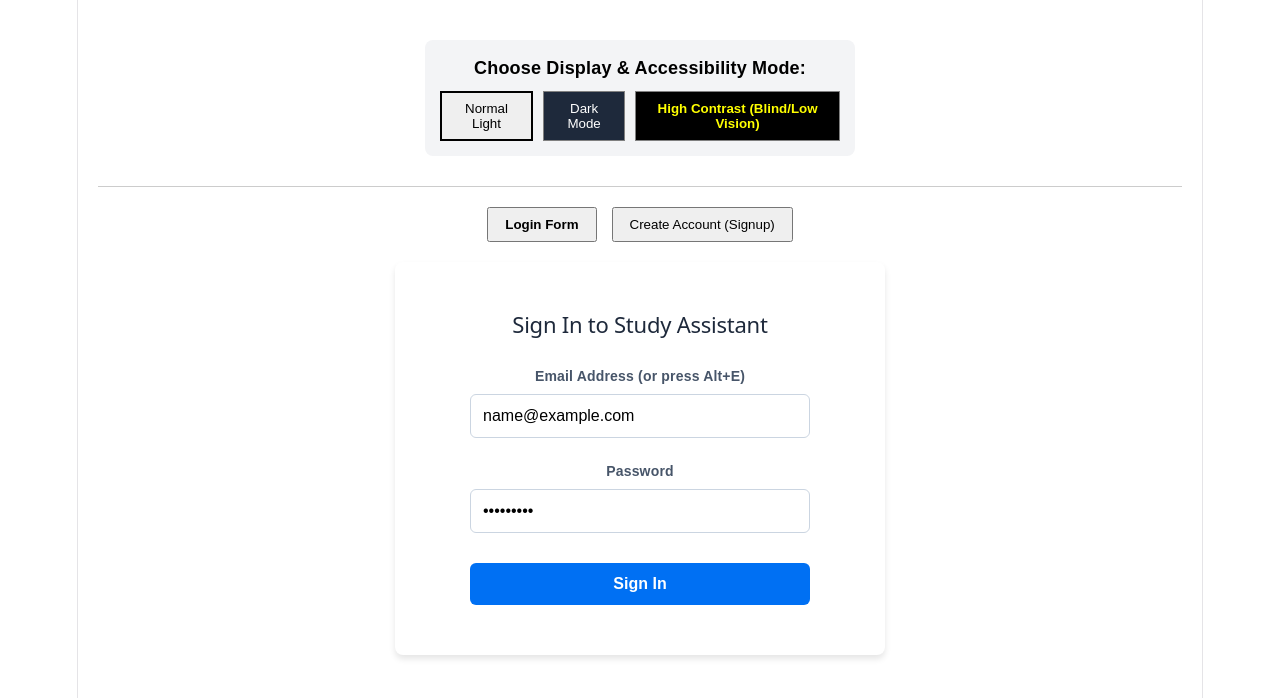
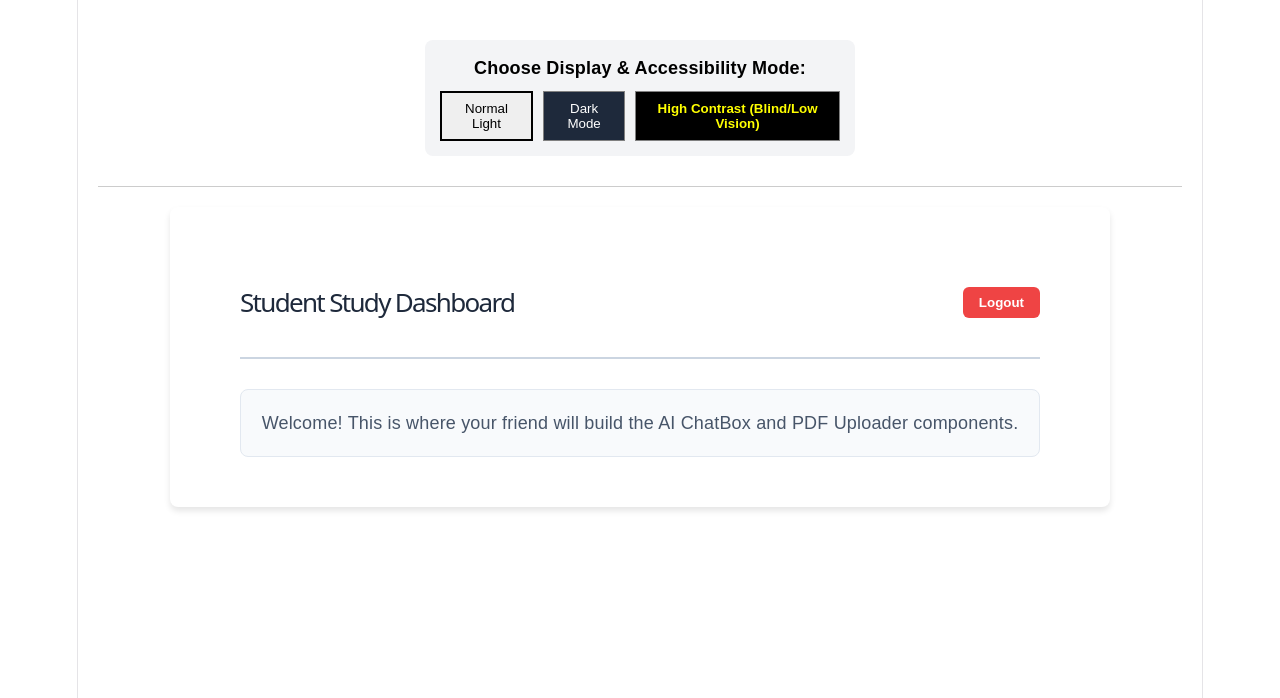
Before and after one commit to sachiikrish/study_assistant, a React (Vite) app: page / in a window 1280 px wide. Both pictures are taken after typing "name@example.com", "Sample123" into the empty fields and a click on the button "Sign In". Shown: the top 698 px of the page. Built offline with nearby package versions, Linux system fonts and the light colour scheme.

Commit message:
completed accessible login page and routed to student dashboard

```diff
--- a/src/App.jsx
+++ b/src/App.jsx
@@ -2,20 +2,35 @@ import React, { useState } from 'react';
 import LoginPage from './pages/login/LoginPage';
 import SignupPage from './pages/login/SignupPage';
 import ThemeToggle from './pages/login/ThemeToggle';
+import StudentDashboard from './pages/dashboard/StudentDashboard';
 
 export default function App() {
-  const [currentView, setCurrentView] = useState('login'); // login ya signup badalne ke liye
+  const [currentView, setCurrentView] = useState('login'); // login, signup, dashboard
+  const [isLoggedIn, setIsLoggedIn] = useState(false);
+
+  // Jab successfully login ho jaye
+  const handleLoginSuccess = () => {
+    setIsLoggedIn(true);
+    setCurrentView('dashboard');
+  };
+
+  // Jab user logout kare
+  const handleLogout = () => {
+    setIsLoggedIn(false);
+    setCurrentView('login');
+  };
 
   return (
     <div style={{ minHeight: '100vh', padding: '20px', fontFamily: 'sans-serif' }}>
-      {/* Screen reader aur normal users ke liye theme badalne ka button */}
       <header style={{ borderBottom: '1px solid #ccc', paddingBottom: '10px', marginBottom: '20px' }}>
         <ThemeToggle />
       </header>
 
       <main style={{ display: 'flex', flexDirection: 'column', alignItems: 'center' }}>
-        {/* Login aur signup page ke beech switch karne ka navigation */}
-        <div style={{ marginBottom: '20px', display: 'flex', gap: '15px' }} role="navigation" aria-label="Auth Navigation">
+
+        {/* Agar user logged in nahi hai toh normal Login/Signup toggle dikhao */}
+        {!isLoggedIn && (
+          <div style={{ marginBottom: '20px', display: 'flex', gap: '15px' }}>
             <button
               onClick={() => setCurrentView('login')}
               style={{ padding: '8px 16px', fontWeight: currentView === 'login' ? 'bold' : 'normal', cursor: 'pointer' }}
@@ -29,10 +44,13 @@ export default function App() {
               Create Account (Signup)
             </button>
           </div>
+        )}
 
-        {/* Jo button click hoga wahi screen samne dikhegi */}
-        <div style={{ width: '100%', maxWidth: '450px', background: '#fff', padding: '20px', borderRadius: '8px', boxShadow: '0 4px 6px rgba(0,0,0,0.1)' }}>
-          {currentView === 'login' ? <LoginPage /> : <SignupPage />}
+        {/* Dynamic screen rendering flow */}
+        <div style={{ width: '100%', maxWidth: currentView === 'dashboard' ? '900px' : '450px', background: '#fff', padding: '20px', borderRadius: '8px', boxShadow: '0 4px 6px rgba(0,0,0,0.1)' }}>
+          {currentView === 'login' && <LoginPage onLoginSuccess={handleLoginSuccess} />}
+          {currentView === 'signup' && <SignupPage />}
+          {currentView === 'dashboard' && <StudentDashboard onLogout={handleLogout} />}
         </div>
       </main>
     </div>
--- a/src/pages/dashboard/StudentDashboard.jsx
+++ b/src/pages/dashboard/StudentDashboard.jsx
@@ -0,0 +1,22 @@
+import React from 'react';
+
+export default function StudentDashboard({ onLogout }) {
+  return (
+    <div style={{ padding: '30px', maxWidth: '800px', margin: '0 auto', fontFamily: 'sans-serif' }}>
+      <header style={{ display: 'flex', justifyContent: 'space-between', alignItems: 'center', marginBottom: '30px', borderBottom: '2px solid #cbd5e1', paddingBottom: '10px' }}>
+        <h1 aria-live="polite" style={{ fontSize: '26px', color: '#1e293b' }}>Student Study Dashboard</h1>
+        <button
+          onClick={onLogout}
+          aria-label="Log out from assistant"
+          style={{ padding: '8px 16px', backgroundColor: '#ef4444', color: '#fff', border: 'none', borderRadius: '6px', cursor: 'pointer', fontWeight: 'bold' }}
+        >
+          Logout
+        </button>
+      </header>
+
+      <main style={{ background: '#f8fafc', padding: '20px', borderRadius: '8px', border: '1px solid #e2e8f0' }}>
+        <p style={{ fontSize: '18px', color: '#475569' }}>Welcome! This is where your friend will build the AI ChatBox and PDF Uploader components.</p>
+      </main>
+    </div>
+  );
+}
--- a/src/pages/login/LoginPage.jsx
+++ b/src/pages/login/LoginPage.jsx
@@ -1,17 +1,17 @@
 import React, { useState } from 'react';
 
-export default function LoginPage() {
+export default function LoginPage({ onLoginSuccess }) {
   const [email, setEmail] = useState('');
   const [password, setPassword] = useState('');
 
   const handleLogin = (e) => {
     e.preventDefault();
-    alert(`Logging in with: ${email}`);
+    // Login successfully simulated
+    onLoginSuccess();
   };
 
   return (
     <div style={{ padding: '30px', width: '100%', maxWidth: '400px', margin: '0 auto', fontFamily: 'sans-serif', boxSizing: 'border-box' }}>
-      {/* Aria-live announcement for screen readers */}
       <h2 aria-live="polite" style={{ fontSize: '22px', marginBottom: '25px', textAlign: 'center', color: '#1e293b' }}>
         Sign In to Study Assistant
       </h2>
@@ -29,7 +29,6 @@ export default function LoginPage() {
             onChange={(e) => setEmail(e.target.value)}
             placeholder="student@university.com"
             required
-            aria-required="true"
             style={{ width: '100%', padding: '12px', fontSize: '16px', borderRadius: '6px', border: '1px solid #cbd5e1', backgroundColor: '#fff', color: '#000', boxSizing: 'border-box' }}
           />
         </div>
@@ -45,15 +44,13 @@ export default function LoginPage() {
             onChange={(e) => setPassword(e.target.value)}
             placeholder="Enter your password"
             required
-            aria-required="true"
             style={{ width: '100%', padding: '12px', fontSize: '16px', borderRadius: '6px', border: '1px solid #cbd5e1', backgroundColor: '#fff', color: '#000', boxSizing: 'border-box' }}
           />
         </div>
 
         <button
           type="submit"
-          aria-label="Submit login form"
-          style={{ padding: '12px', fontSize: '16px', backgroundColor: '#0070f3', color: '#fff', border: 'none', borderRadius: '6px', cursor: 'pointer', fontWeight: 'bold', marginTop: '10px', transition: 'background 0.2s' }}
+          style={{ padding: '12px', fontSize: '16px', backgroundColor: '#0070f3', color: '#fff', border: 'none', borderRadius: '6px', cursor: 'pointer', fontWeight: 'bold', marginTop: '10px' }}
         >
           Sign In
         </button>
```
Lines whose indentation alone changed are shown as unchanged.
